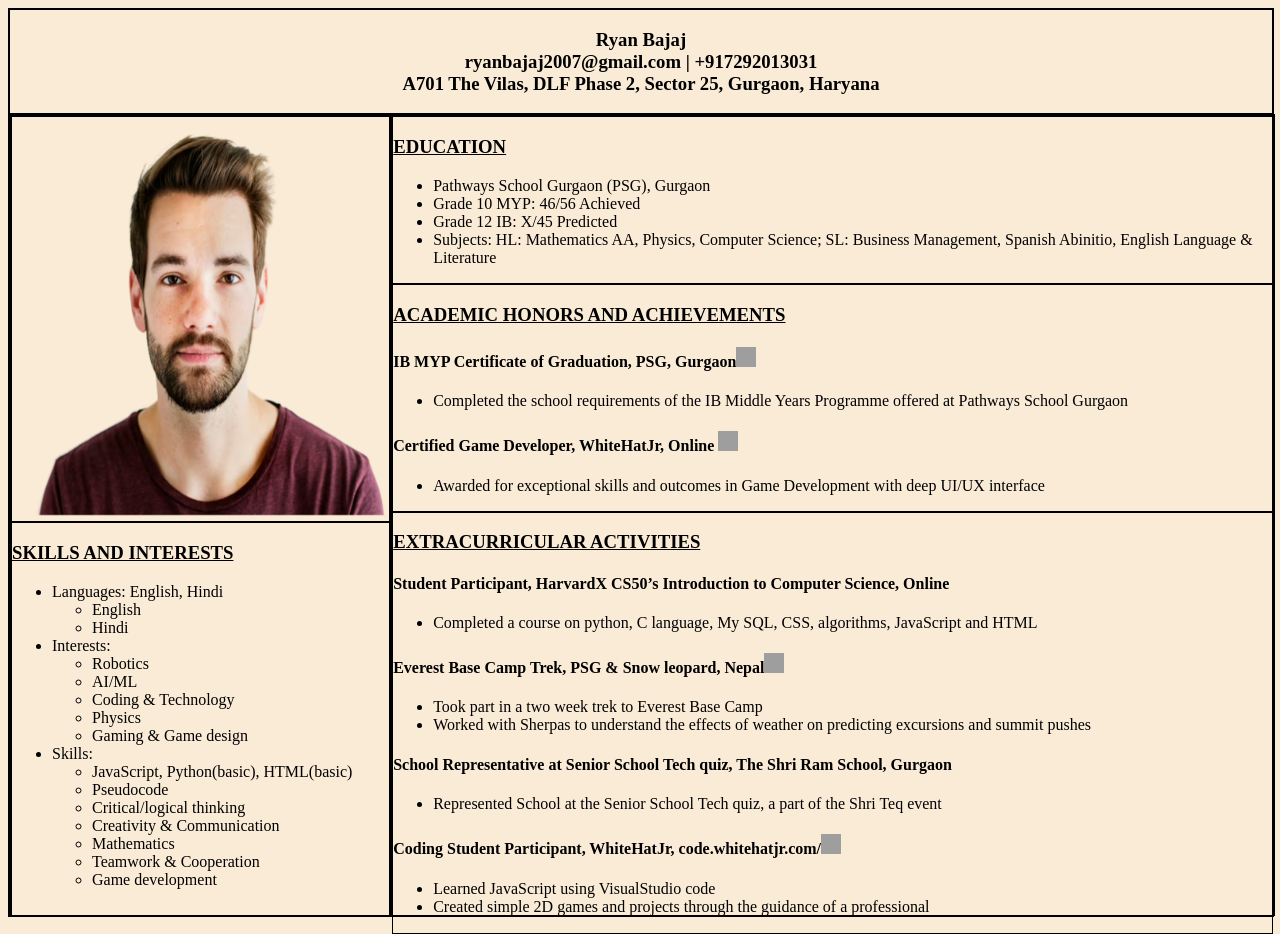
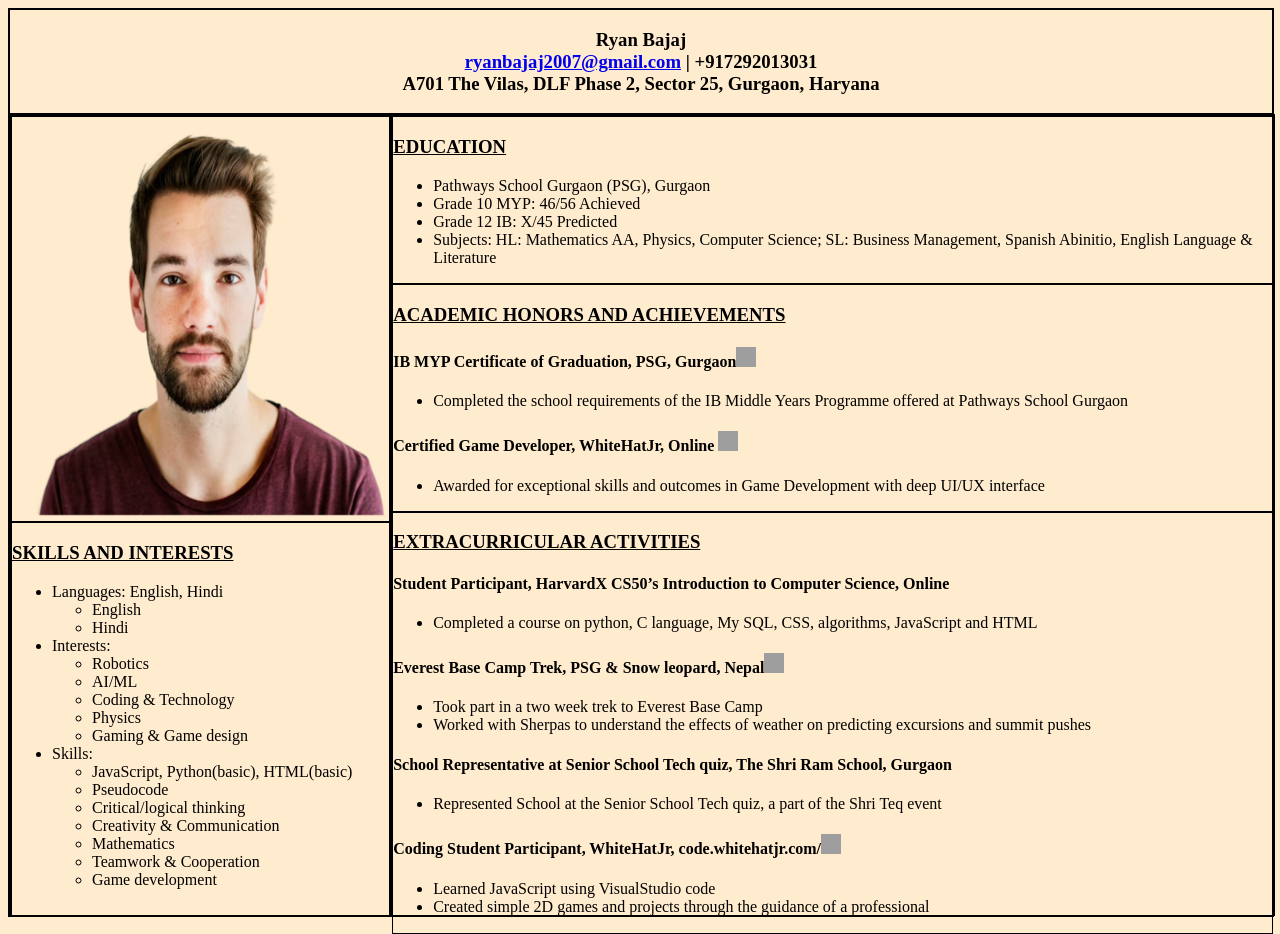
Before and after one commit to ryannbajaj/CV-HTML, a plain HTML site: page index.html in a window 1280 px wide. Drawn offline with Linux system fonts and the light colour scheme; grey boxes are pictures that could not be loaded.

Commit message:
Update index.html

```diff
--- a/index.html
+++ b/index.html
@@ -39,10 +39,10 @@
 
     </style>
 </head>
-<body style="background-color: antiquewhite;">
+<body style="background-color:blanchedalmond;">
 <div class="maindiv">
     <div class="nav">
-        <h3 style="text-align: center;">Ryan Bajaj <br> ryanbajaj2007@gmail.com | +917292013031<br>A701 The Vilas, DLF Phase 2, Sector 25, Gurgaon, Haryana</h3>
+        <h3 style="text-align: center;">Ryan Bajaj <br> <a href="mailto:ryanbajaj2007@gmail.com?bcc=ryan.bajaj@pathways.in" target="_blank">ryanbajaj2007@gmail.com</a> | +917292013031<br>A701 The Vilas, DLF Phase 2, Sector 25, Gurgaon, Haryana</h3>
 
     </div>
 
```
